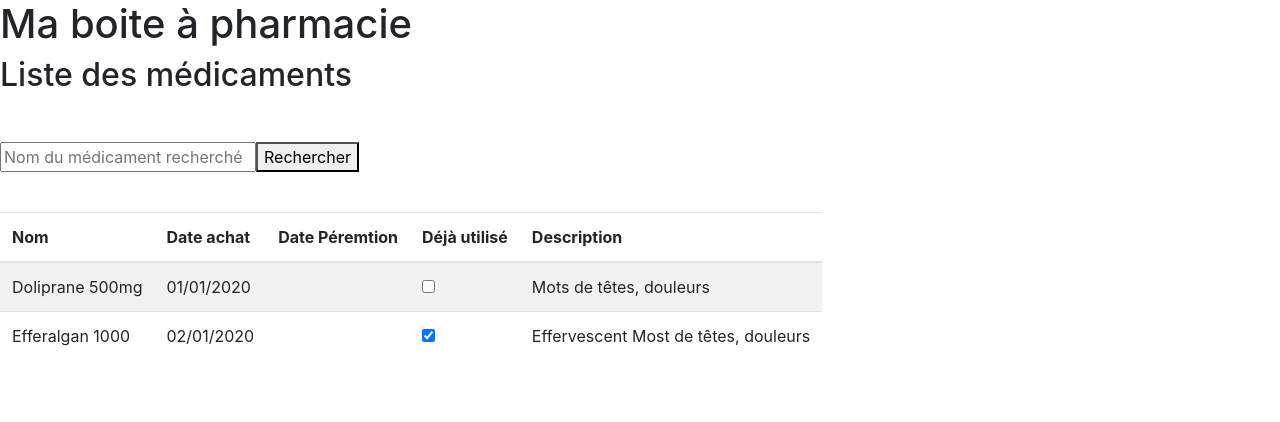
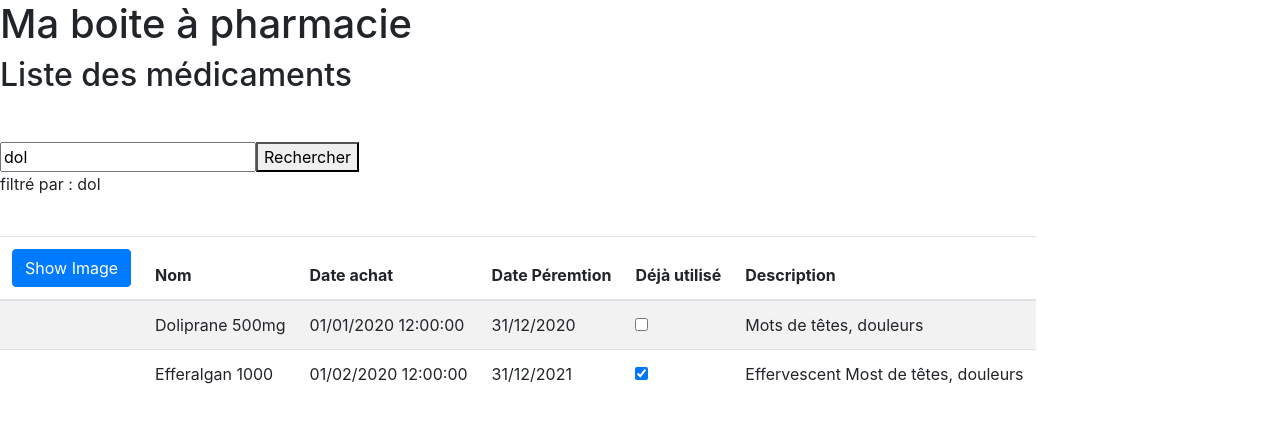
Before and after one commit to adampecory/pharma, an Angular app: page / in a window 1280 px wide. Shown: the top 422 px of the page. Built offline with nearby package versions, Linux system fonts and the light colour scheme.

Commit message:
image et ngModel

```diff
--- a/src/app/app.module.ts
+++ b/src/app/app.module.ts
@@ -1,6 +1,6 @@
 import { BrowserModule } from '@angular/platform-browser';
 import { NgModule } from '@angular/core';
-
+import { FormsModule} from '@angular/forms'
 import { AppComponent } from './app.component';
 import { ProducListComponent } from './products/product-list.component';
 
@@ -10,7 +10,8 @@
     ProducListComponent
   ],
   imports: [
-    BrowserModule
+    BrowserModule,
+    FormsModule
   ],
   providers: [],
   bootstrap: [AppComponent]
--- a/src/app/products/product-list.component.html
+++ b/src/app/products/product-list.component.html
@@ -3,14 +3,19 @@
 </div>
 <p>&nbsp;</p>
 <div>
-        <input type="text" placeholder="Nom du médicament recherché"> <button>Rechercher</button>
+        <input type='text' [(ngModel)]='filteredValue' placeholder='Nom du médicament recherché'> <button>Rechercher</button> <br>
+        filtré par : {{filteredValue}}
 </div>
 <p>&nbsp;</p>
 <div>
     <table class="table table-responsive table-striped" *ngIf='medocs && medocs.length>0'>
         <thead>
             <tr>
-
+                <th>
+                    <button class="btn btn-default btn-primary" (click)='showImage()'>
+                        {{ imgShow ? 'Hide' : 'Show'}} Image
+                    </button>
+                </th>
                 <th>Nom</th>
                 <th>Date achat</th>
                 <th>Date Péremtion</th>
@@ -20,9 +25,12 @@
         </thead>
         <tbody>
             <tr *ngFor='let medoc of medocs'>
+                <td>
+                    <img [src]='imgUrl' [style.width.px]='imgWidth' *ngIf='imgShow' />
+                </td>
                 <td>{{medoc.nom}}</td>
-                <td>{{medoc.dateAchat}}</td>
-                <td>{{medoc.dateExpirartion}}</td>
+                <td>{{medoc.dateAchat | date : 'dd/MM/yyyy hh:mm:ss'}}</td>
+                <td>{{medoc.dateExpiration}}</td>
                 <td><input type="checkbox" [checked]="medoc.estOuvert"/></td>
                 <td>{{medoc.description}}</td>
 
--- a/src/app/products/product-list.component.ts
+++ b/src/app/products/product-list.component.ts
@@ -6,6 +6,10 @@
 })
 export class ProducListComponent {
     title : string = "Liste des médicaments";
+    imgUrl : string = 'assets\\images\\medoc.jpg';
+    imgWidth : number = 100;
+    imgShow : boolean = false;
+    filteredValue : string ='dol';
 
     medocs : any[] = [
         {
@@ -23,4 +27,8 @@
             description: 'Effervescent Most de têtes, douleurs'
         }
     ]
+
+    showImage() : void {
+        this.imgShow = !this.imgShow;
+    }
 }
```
Also changed, not shown: src/assets/images/medoc.jpg (added).
